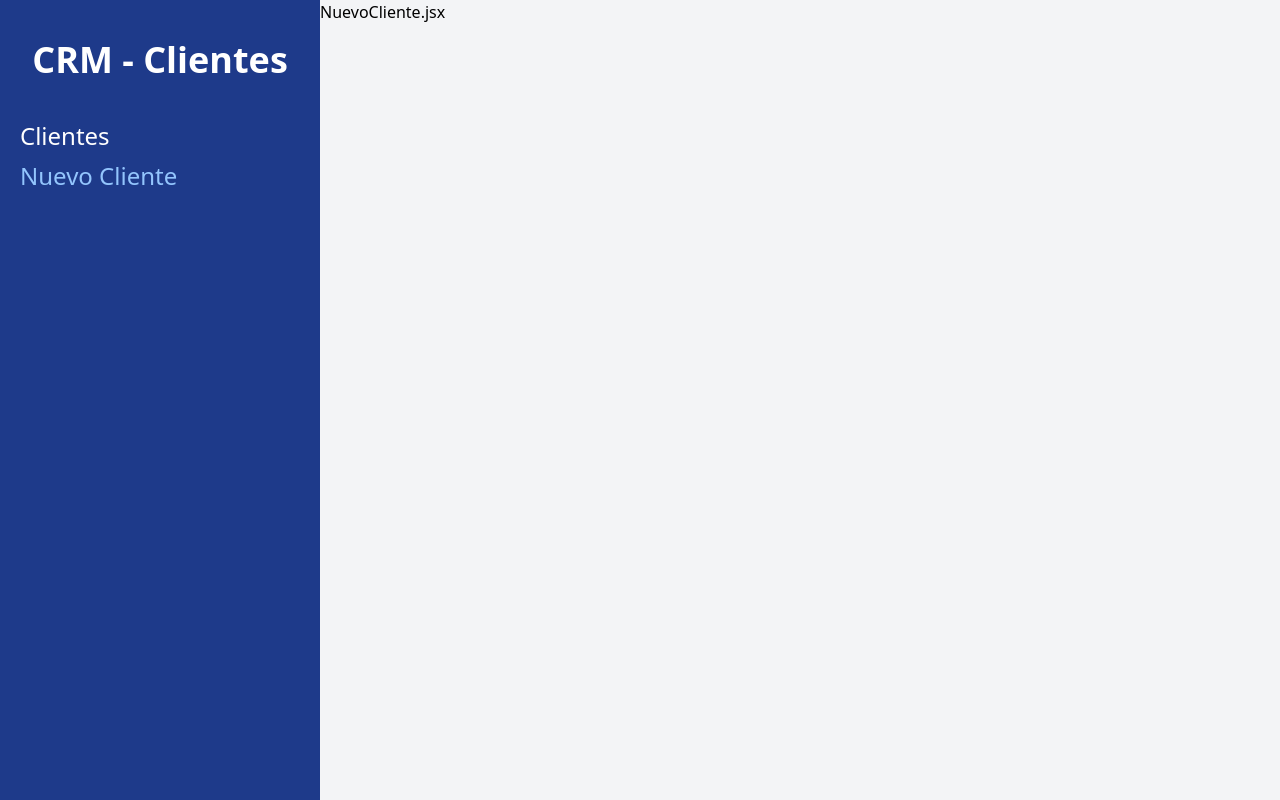
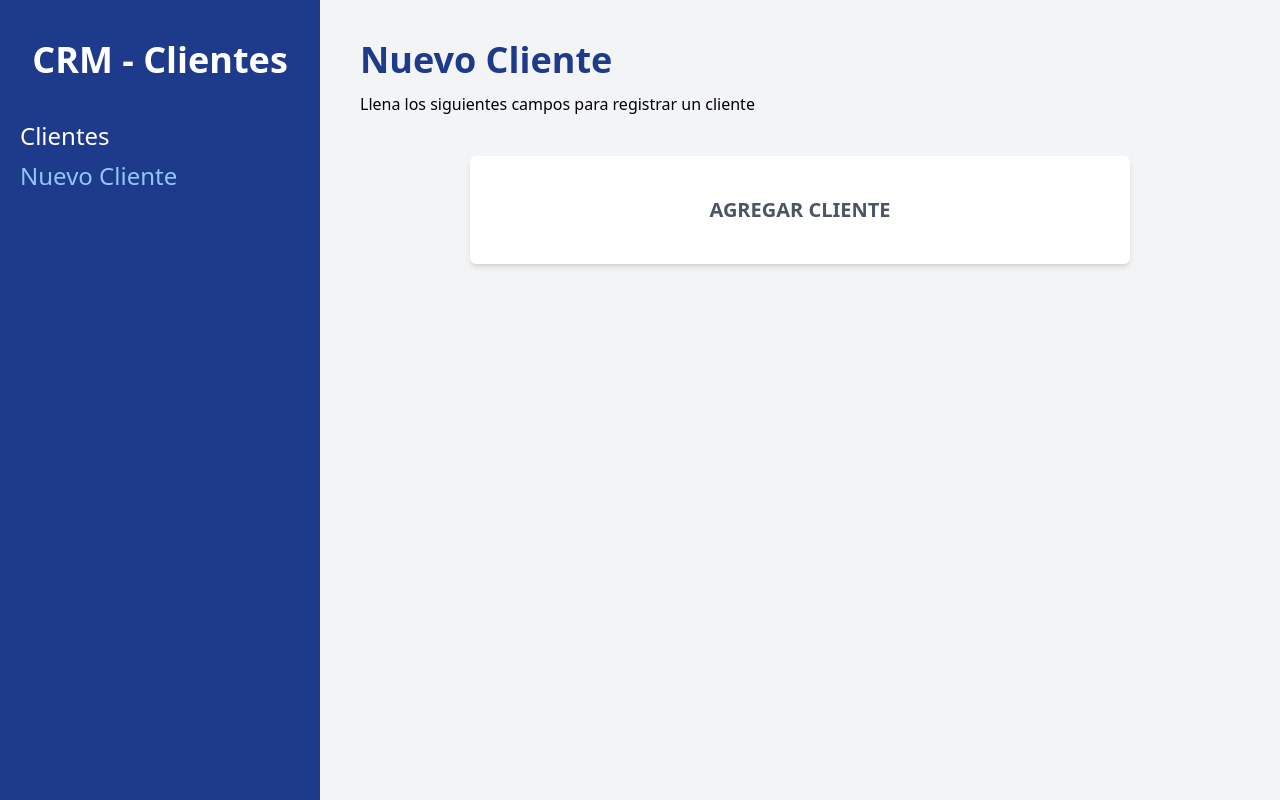
Before and after one commit to JoseIgnacioTapia/api_crm, a React (Vite) app: page /clientes/nuevo in a window 1280 px wide. Built offline with nearby package versions, Linux system fonts and the light colour scheme.

Commit message:
Formulario Component

```diff
--- /dev/null
+++ b/src/components/Formulario.jsx
@@ -0,0 +1,11 @@
+function Formulario() {
+  return (
+    <div className="bg-white mt-10 px-5 py-10 rounded-md shadow-md md:w-3/4 mx-auto">
+      <h1 className="text-gray-600 font-bold text-xl uppercase text-center">
+        Agregar Cliente
+      </h1>
+    </div>
+  );
+}
+
+export default Formulario;
--- a/src/layout/Layout.jsx
+++ b/src/layout/Layout.jsx
@@ -31,7 +31,7 @@
         </nav>
       </div>
 
-      <div className="md:w-3/4">
+      <div className="md:w-3/4 p-10">
         <Outlet />
       </div>
     </div>
--- a/src/paginas/NuevoCliente.jsx
+++ b/src/paginas/NuevoCliente.jsx
@@ -1,7 +1,16 @@
-import React from 'react';
+import Formulario from '../components/Formulario';
 
 const NuevoCliente = () => {
-  return <div>NuevoCliente.jsx</div>;
+  return (
+    <>
+      <h1 className="font-black text-4xl text-blue-900">Nuevo Cliente</h1>
+      <p className="mt-3">
+        Llena los siguientes campos para registrar un cliente
+      </p>
+
+      <Formulario />
+    </>
+  );
 };
 
 export default NuevoCliente;
```
